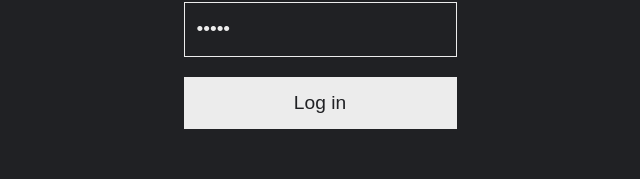
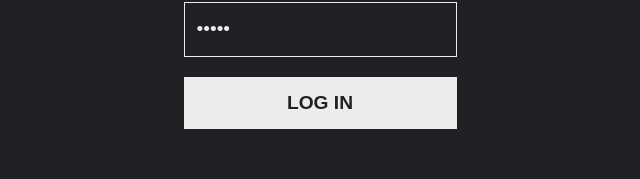
Before and after one commit to NehGuk/hulen-admin-prototype, a React (Vite) app: page / in a window 1280 px wide. Shown: the part 205-384 px from the top of the page, without its empty margins (320-960 px from the left). Built offline with nearby package versions, Linux system fonts and the light colour scheme.

Commit message:
Style log in and log out buttons

```diff
--- a/src/components/Header/Header.tsx
+++ b/src/components/Header/Header.tsx
@@ -10,7 +10,11 @@ export default function Header({ isLoggedIn, onLogout }: HeaderProps) {
       <h1>
         <span className="text-hulen-yellow">Hulen</span> Admin
       </h1>
-      {isLoggedIn && <button onClick={onLogout}>Log out</button>}
+      {isLoggedIn && (
+        <button onClick={onLogout} className="font-sans uppercase text-md hover:underline hover:underline-offset-3">
+          Log out
+        </button>
+      )}
     </header>
   )
 }
--- a/src/components/LoginForm/LoginForm.tsx
+++ b/src/components/LoginForm/LoginForm.tsx
@@ -18,7 +18,7 @@ export default function LoginForm({ onLogin }: LoginProps) {
       setError(null)
       onLogin()
     } else {
-      setError("Wrong email or password")
+      setError("Wrong email or password!")
     }
   }
 
@@ -41,7 +41,10 @@ export default function LoginForm({ onLogin }: LoginProps) {
           onChange={(e) => setPassword(e.target.value)}
           className="border p-3 focus:border-deep-yellow focus:outline-0"
         />
-        <button type="submit" className="bg-white py-3 font-hulen text-dark hover:bg-deep-yellow focus:bg-deep-yellow focus:outline-0">
+        <button
+          type="submit"
+          className="bg-white py-3 uppercase font-extrabold text-dark hover:bg-deep-yellow focus:bg-deep-yellow focus:outline-0"
+        >
           Log in
         </button>
         {error && <p className="text-red">{error}</p>}
```
